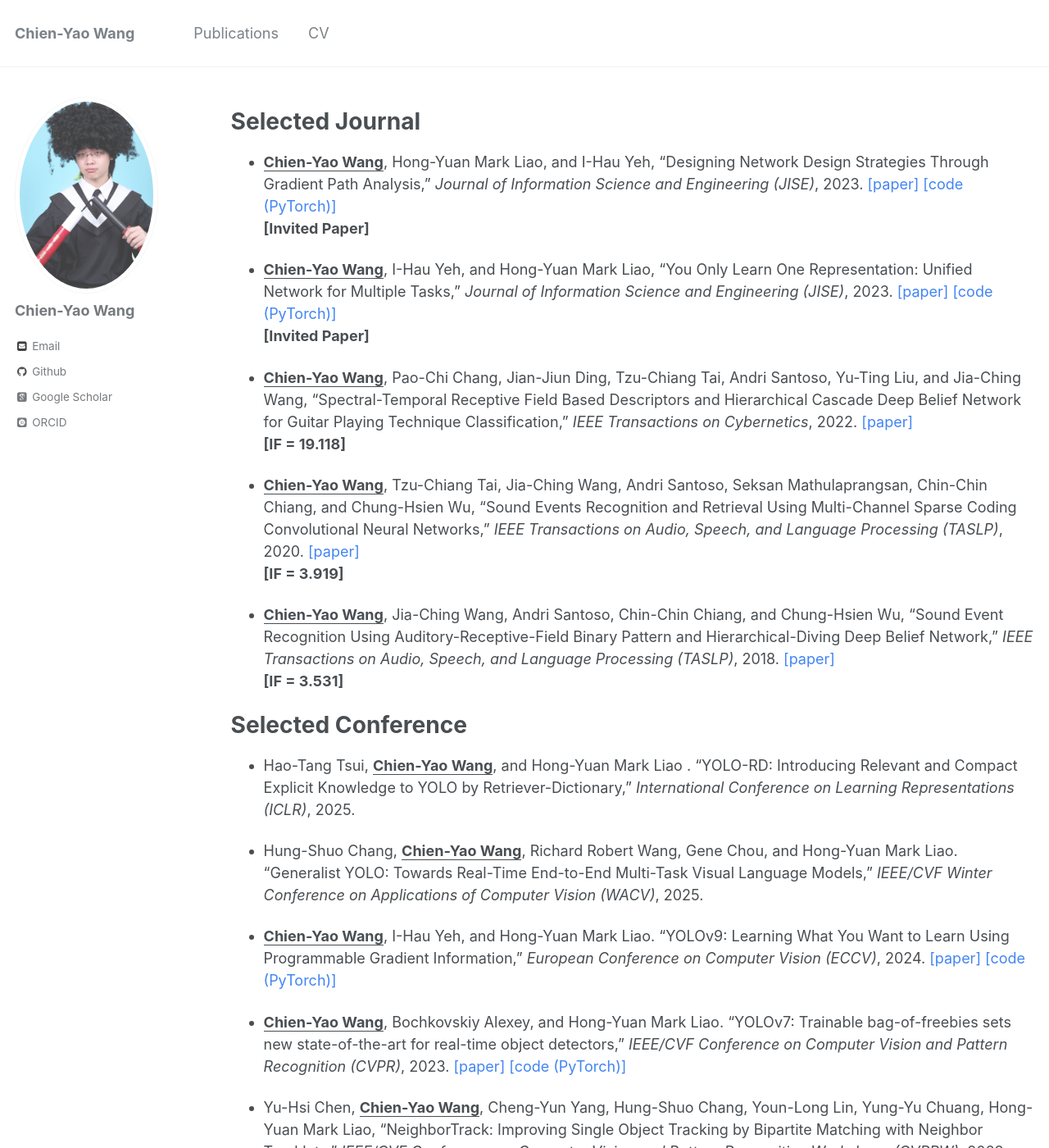
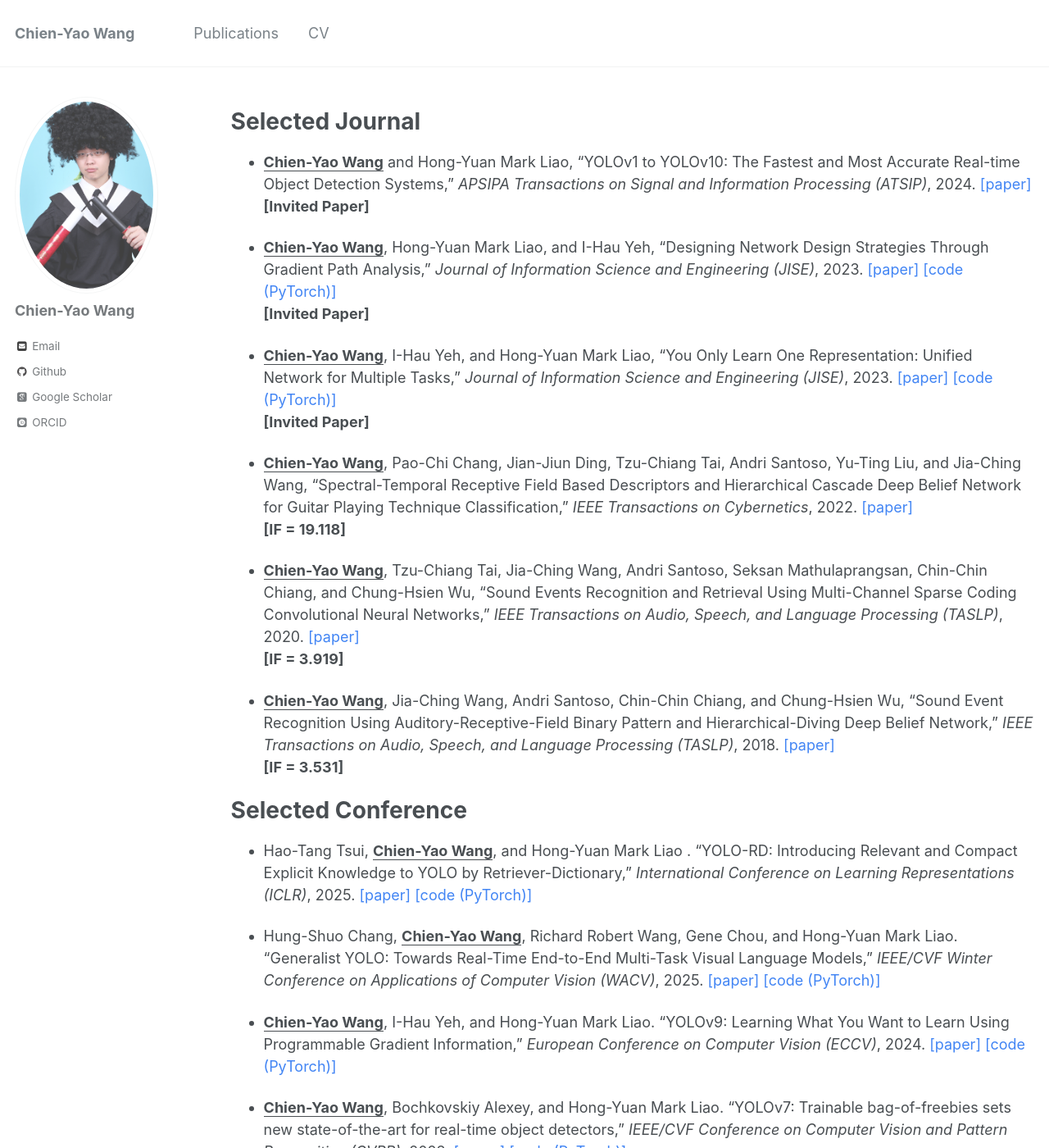
Before and after one commit to WongKinYiu/WongKinYiu.github.io, a Jekyll site: the page built from _pages/publications.md, in a window 1280 px wide and 1400 px high. Shown: the whole window at 82% size. Built offline with Jekyll 4.4.1, drawn with Linux system fonts in a browser that asks for light colours; some web fonts are replaced.

Commit message:
Update publications.md

```diff
--- a/_pages/publications.md
+++ b/_pages/publications.md
@@ -13,6 +13,10 @@ author_profile: true
 
 Selected Journal
 ======
+* <strong><U>Chien-Yao Wang</U></strong> and Hong-Yuan Mark Liao, “YOLOv1 to YOLOv10: The Fastest and Most Accurate Real-time Object Detection Systems,” <I>APSIPA Transactions on Signal and Information Processing (ATSIP)</I>, 2024.
+  <span style="color:#4285F4">[[paper]](https://www.nowpublishers.com/article/OpenAccessDownload/SIP-20240058)</span>
+  <br> <strong>[Invited Paper]</strong>
+
 * <strong><U>Chien-Yao Wang</U></strong>, Hong-Yuan Mark Liao, and I-Hau Yeh, “Designing Network Design Strategies Through Gradient Path Analysis,” <I>Journal of Information Science and Engineering (JISE)</I>, 2023.
   <span style="color:#4285F4">[[paper]](https://jise.iis.sinica.edu.tw/JISESearch/pages/View/PaperView.jsf?keyId=190_2662)</span>
   <span style="color:#4285F4">[[code (PyTorch)]](https://github.com/WongKinYiu/yolov7)</span>
@@ -40,8 +44,12 @@ Selected Conference
 
 
 * Hao-Tang Tsui, <strong><U>Chien-Yao Wang</U></strong>, and Hong-Yuan Mark Liao . “YOLO-RD: Introducing Relevant and Compact Explicit Knowledge to YOLO by Retriever-Dictionary,” <I>International Conference on Learning Representations (ICLR)</I>, 2025.
+  <span style="color:#4285F4">[[paper]](https://openreview.net/forum?id=KXDOmD7DM7)</span>
+  <span style="color:#4285F4">[[code (PyTorch)]](https://github.com/MultimediaTechLab/YOLO)</span>
 
 * Hung-Shuo Chang, <strong><U>Chien-Yao Wang</U></strong>, Richard Robert Wang, Gene Chou, and Hong-Yuan Mark Liao. “Generalist YOLO: Towards Real-Time End-to-End Multi-Task Visual Language Models,” <I>IEEE/CVF Winter Conference on Applications of Computer Vision (WACV)</I>, 2025.
+  <span style="color:#4285F4">[[paper]](https://openaccess.thecvf.com/content/WACV2025/papers/Chang_Generalist_YOLO_Towards_Real-Time_End-to-End_Multi-Task_Visual_Language_Models_WACV_2025_paper.pdf)</span>
+  <span style="color:#4285F4">[[code (PyTorch)]](https://github.com/WongKinYiu/GeneralistYOLO)</span>
 
 * <strong><U>Chien-Yao Wang</U></strong>, I-Hau Yeh, and Hong-Yuan Mark Liao. “YOLOv9: Learning What You Want to Learn Using Programmable Gradient Information,” <I>European Conference on Computer Vision (ECCV)</I>, 2024.
   <span style="color:#4285F4">[[paper]](https://arxiv.org/abs/2402.13616)</span>
```
